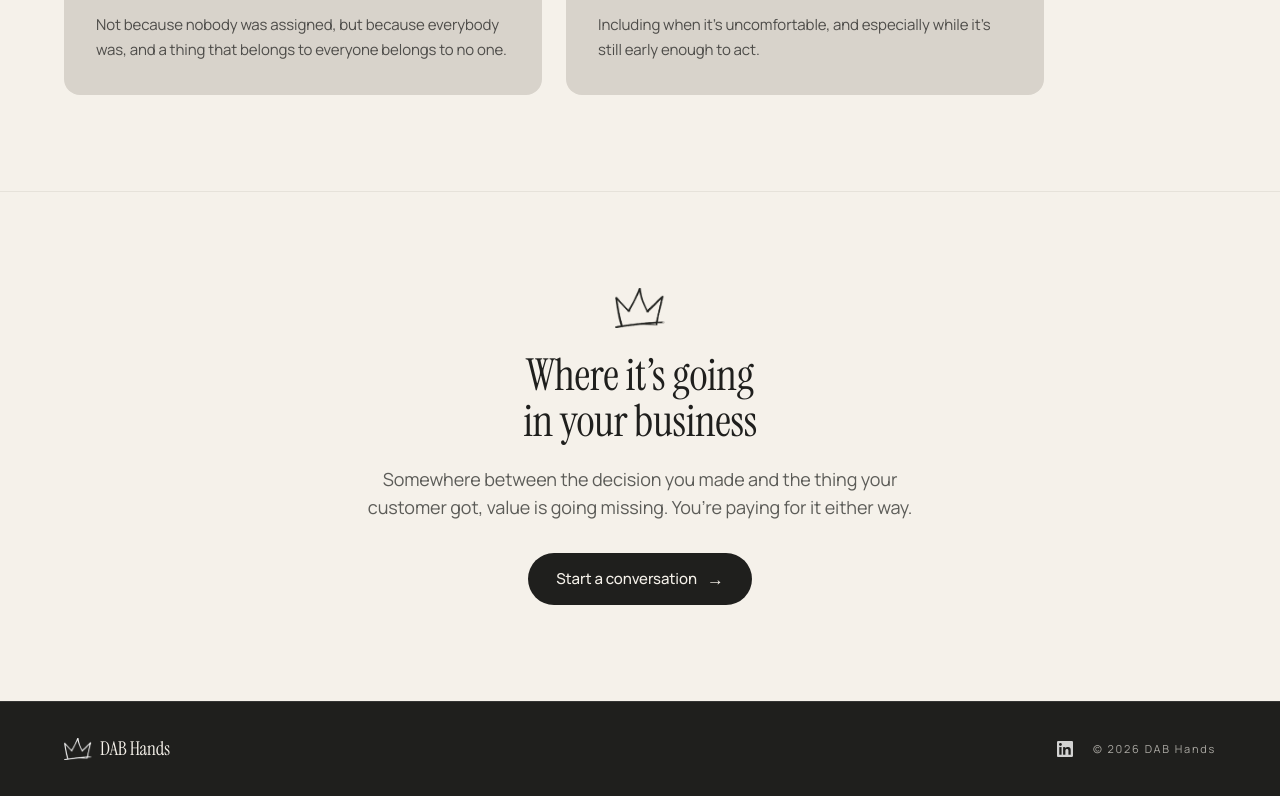
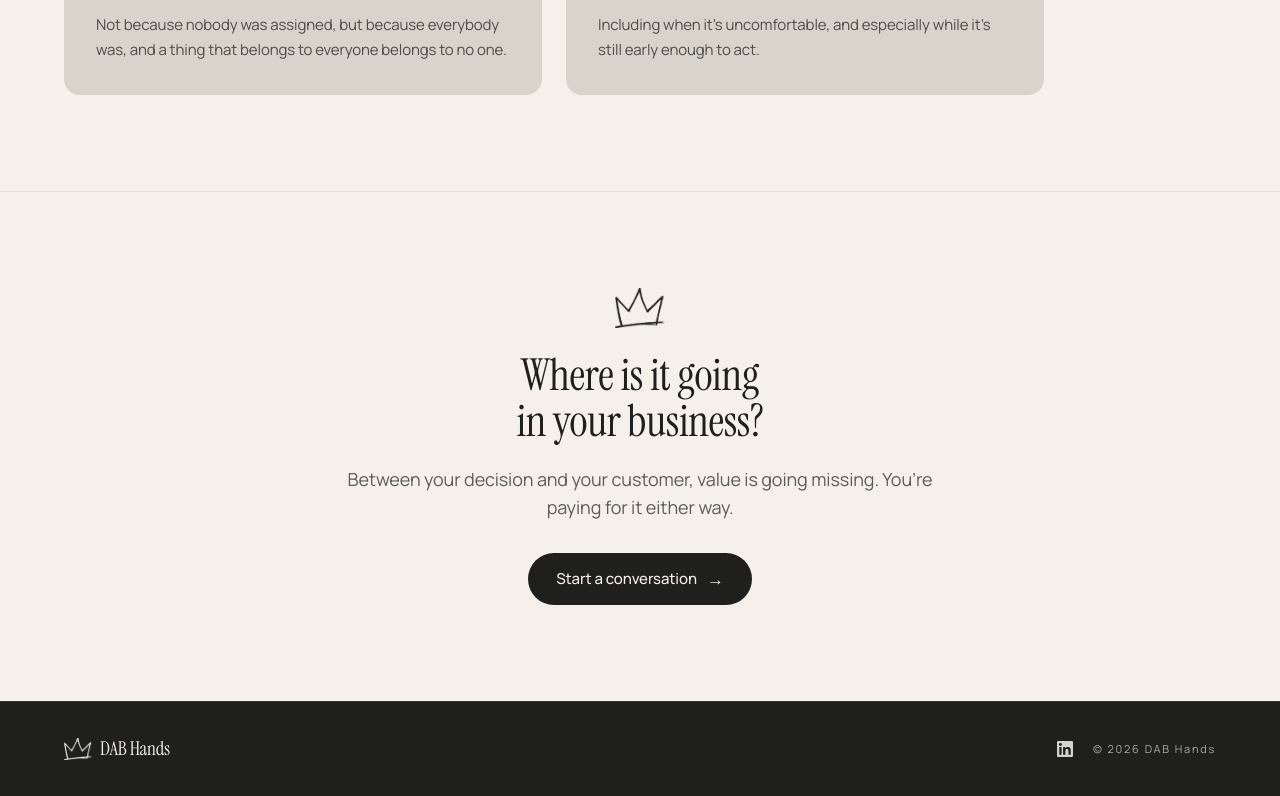
Before and after one commit to darrenbrett-lang/dabhands.delivery, a Next.js app: page /signal-to-noise in a window 1280 px wide. Shown: the part 4341-5137 px from the top of the page. Built offline with nearby package versions, Linux system fonts and the light colour scheme.

Commit message:
Close: Where is it going in your business?
'Between your decision and your customer, value is going missing.
You're paying for it either way.'

Co-Authored-By: Claude Fable 5 <noreply@anthropic.com>

```diff
--- a/pages/signal-to-noise.tsx
+++ b/pages/signal-to-noise.tsx
@@ -464,14 +464,13 @@ export default function SafePassage() {
                   {/* eslint-disable-next-line @next/next/no-img-element */}
                   <img src="/images/crown-mark.webp" alt="" aria-hidden width={467} height={367} loading="lazy" decoding="async" className="block mx-auto mb-5 md:mb-6 h-9 md:h-10 w-auto select-none" />
                   <h2 className="font-serif text-[30px] md:text-[38px] lg:text-[44px] leading-[1.1] max-w-[22ch] mx-auto u-balance">
-                    Where it’s going in your business
+                    Where is it going in your business?
                   </h2>
                 </FadeUp>
                 <FadeUp delay={0.06}>
                   {/* The page ends on money. */}
                   <p className="mt-5 text-lg text-graphite max-w-[54ch] mx-auto text-balance">
-                    Somewhere between the decision you made and the thing your customer got, value is going missing.
-                    You’re paying for it either way.
+                    Between your decision and your customer, value is going missing. You’re paying for it either way.
                   </p>
                 </FadeUp>
                 <FadeUp delay={0.1}>
```
